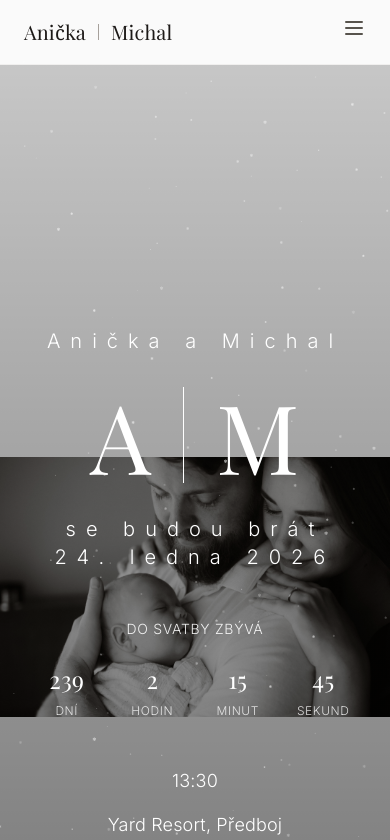
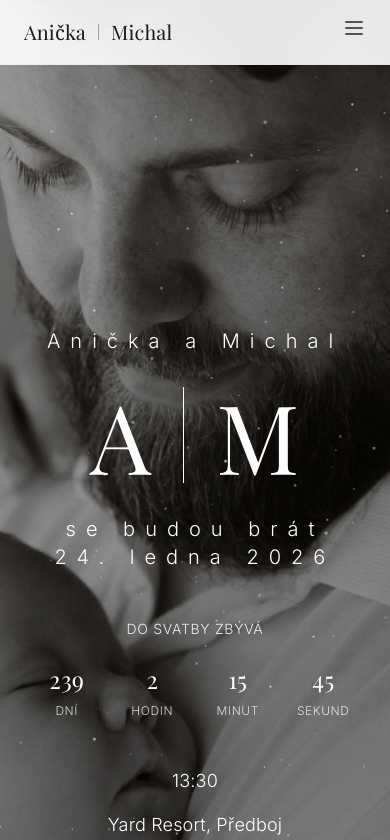
Before and after one commit to SpdVpr/svatebni-web, a Next.js app: page / in a window 390 px wide. Shown: the top 840 px of the page. Built offline with nearby package versions, Linux system fonts and the light colour scheme; a web font is replaced by a local one.

Commit message:
Návrat úvodní fotky k původnímu zobrazení - zrušení object-contain na mobilu

```diff
--- a/src/app/page.tsx
+++ b/src/app/page.tsx
@@ -222,7 +222,7 @@ export default function WeddingPage() {
             src="/Lilien-newborn-30.jpg"
             alt="Anna & Michal"
             fill
-            className="object-contain md:object-cover"
+            className="object-cover object-center md:object-cover"
             priority
             quality={100}
           />
```
